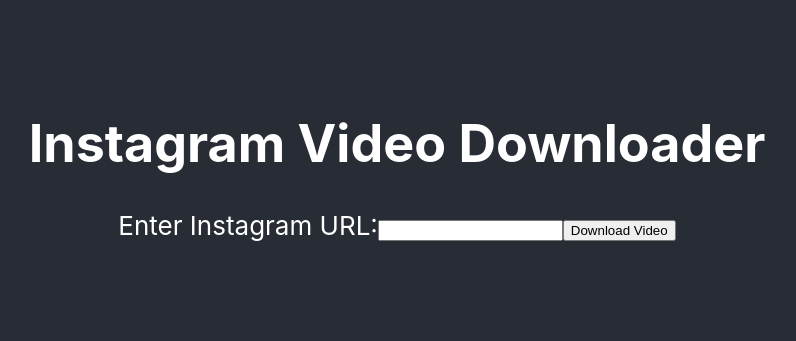
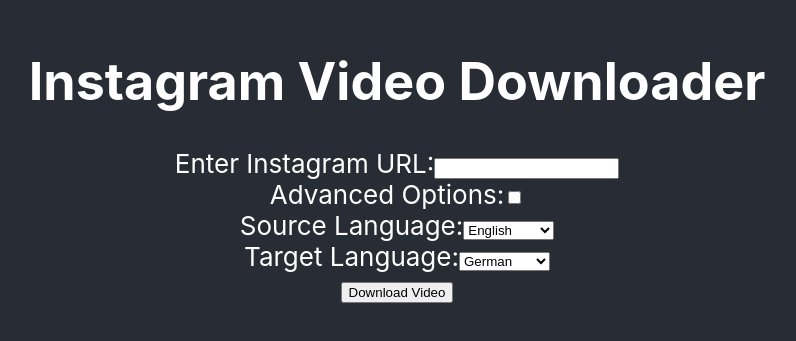
Before and after one commit to MarcWeberFS/camunda-video-translator, a React (Create React App) app in the folder video-downloader-frontend/: page / in a window 1280 px wide. Shown: the part 241-582 px from the top of the page, without its empty margins (243-1039 px from the left). Built offline with nearby package versions, Linux system fonts and the light colour scheme.

Commit message:
implemented handling of updated frontend and adjusted the parameters that are passed.

```diff
--- a/video-downloader-frontend/src/App.js
+++ b/video-downloader-frontend/src/App.js
@@ -4,6 +4,9 @@
 
 function App() {
   const [url, setUrl] = useState('');
+  const [advanced, setAdvanced] = useState(false);
+  const [sourceLanguage, setSourceLanguage] = useState('en');
+  const [targetLanguage, setTargetLanguage] = useState('de');
   const [message, setMessage] = useState('');
   const [downloadLink, setDownloadLink] = useState(null);
 
@@ -13,7 +16,14 @@
     setDownloadLink(null);
 
     try {
-      const response = await fetch(`${config.apiBaseUrl}/start-download?url=${encodeURIComponent(url)}`, {
+      const params = new URLSearchParams({
+        url: url,
+        advanced: advanced,
+        sourceLanguage: sourceLanguage,
+        targetLanguage: targetLanguage,
+      });
+
+      const response = await fetch(`${config.apiBaseUrl}/start-download?${params}`, {
         method: 'POST',
       });
 
@@ -69,6 +79,60 @@
               required
             />
           </label>
+          <br />
+          <label>
+            Advanced Options:
+            <input
+              type="checkbox"
+              checked={advanced}
+              onChange={(e) => setAdvanced(e.target.checked)}
+            />
+          </label>
+          <br />
+          <label>
+            Source Language:
+            <select value={sourceLanguage} onChange={(e) => setSourceLanguage(e.target.value)}>
+              <option value="en">English</option>
+              <option value="de">German</option>
+              <option value="fr">French</option>
+              <option value="es">Spanish</option>
+              <option value="it">Italian</option>
+              <option value="pt">Portuguese</option>
+              <option value="nl">Dutch</option>
+              <option value="ru">Russian</option>
+              <option value="zh">Chinese</option>
+              <option value="ja">Japanese</option>
+              <option value="ko">Korean</option>
+              <option value="ar">Arabic</option>
+              <option value="hi">Hindi</option>
+              <option value="tr">Turkish</option>
+              <option value="pl">Polish</option>
+              <option value="sv">Swedish</option>
+            </select>
+          </label>
+          <br />
+          <label>
+            Target Language:
+            <select value={targetLanguage} onChange={(e) => setTargetLanguage(e.target.value)}>
+              <option value="en">English</option>
+              <option value="de">German</option>
+              <option value="fr">French</option>
+              <option value="es">Spanish</option>
+              <option value="it">Italian</option>
+              <option value="pt">Portuguese</option>
+              <option value="nl">Dutch</option>
+              <option value="ru">Russian</option>
+              <option value="zh">Chinese</option>
+              <option value="ja">Japanese</option>
+              <option value="ko">Korean</option>
+              <option value="ar">Arabic</option>
+              <option value="hi">Hindi</option>
+              <option value="tr">Turkish</option>
+              <option value="pl">Polish</option>
+              <option value="sv">Swedish</option>
+            </select>
+          </label>
+          <br />
           <button type="submit">Download Video</button>
         </form>
         {message && <p>{message}</p>}
```
Also changed, not shown: 1 other file (tests, documents, lock files or other folders).
